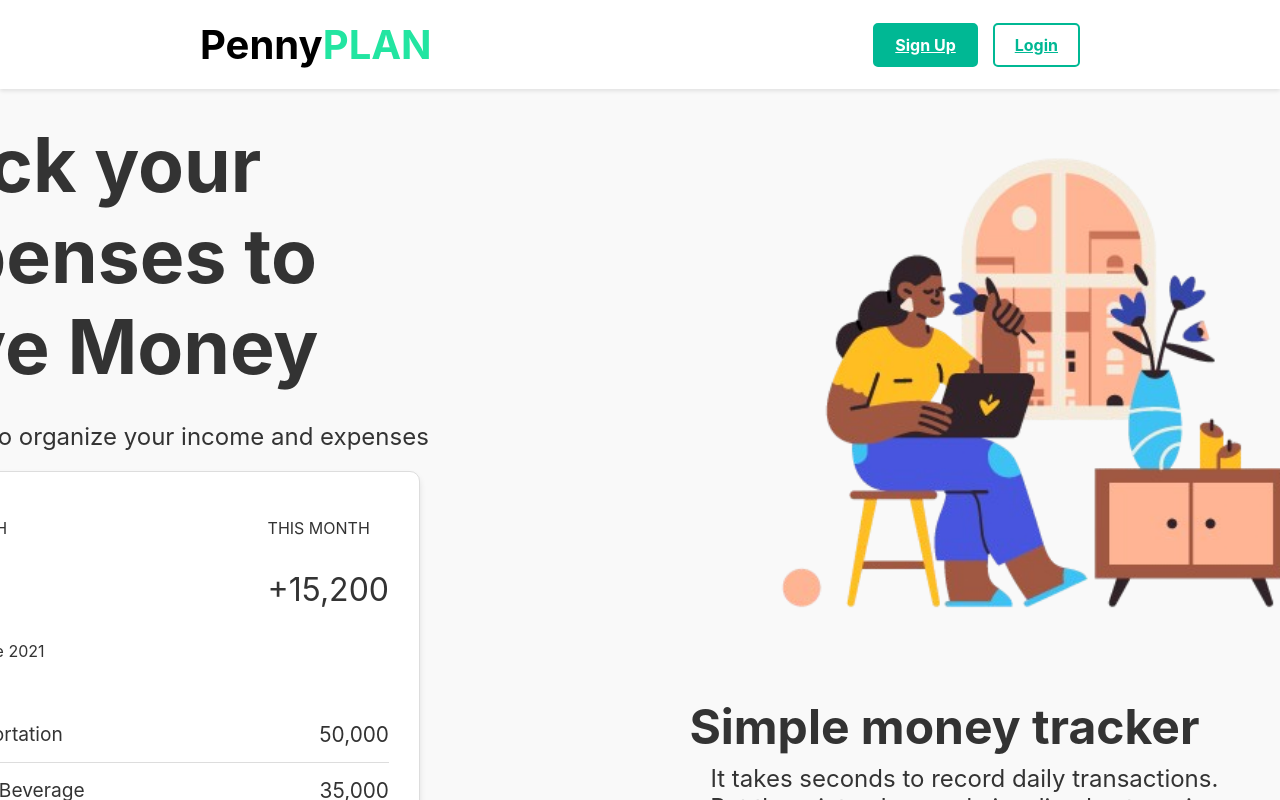
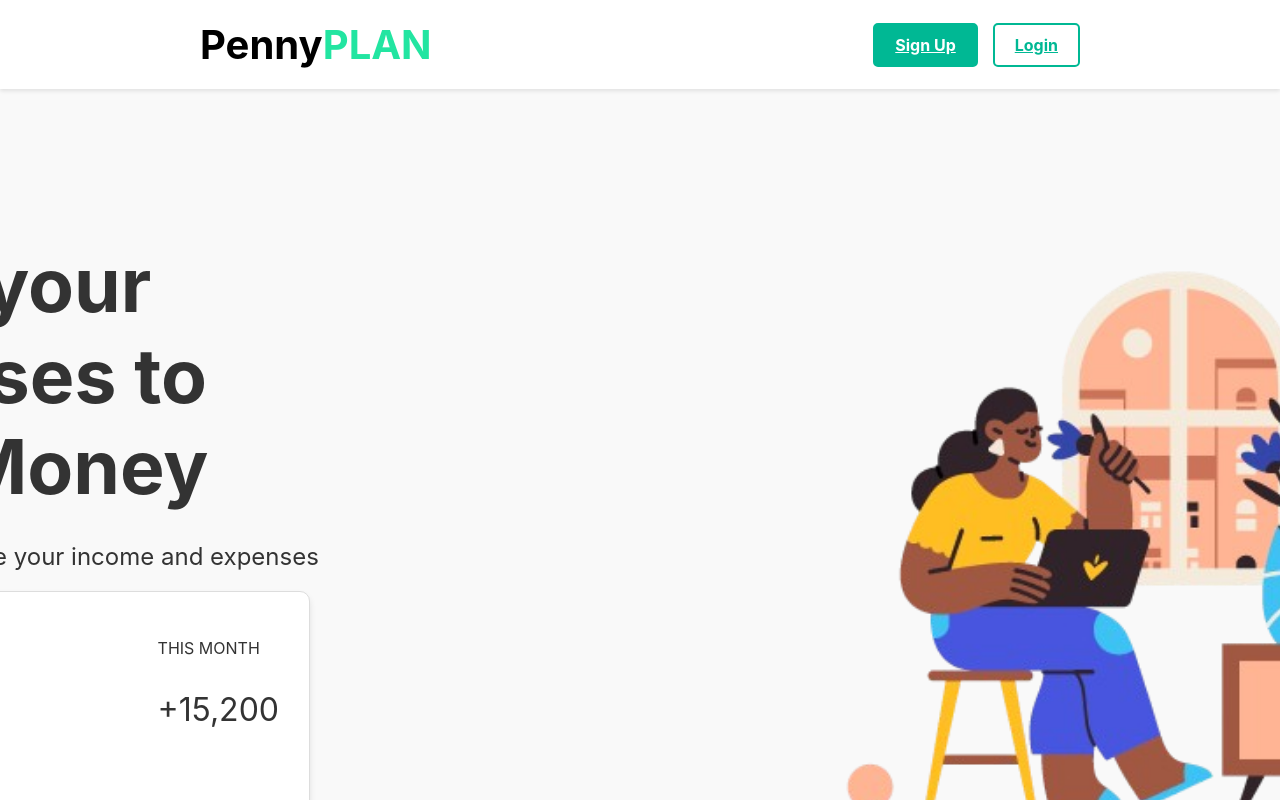
Before and after one commit to SubimGautam/Penny-Plan, a React (Create React App) app: page / in a window 1280 px wide. Built offline with nearby package versions, Linux system fonts and the light colour scheme.

Commit message:
Landing Page css update

```diff
--- a/src/LandingPage.module.css
+++ b/src/LandingPage.module.css
@@ -13,22 +13,6 @@ body {
   max-width: 1200px;
   margin: 0 auto;
   padding: 0 20px;
-}
-
-/* Header */
-.header {
-  display: flex;
-  justify-content: space-between;
-  align-items: center;
-  padding: 20px 0;
-}
-
-.header h1 {
-  margin: 0;
-  font-size: 2.5rem;
-  font-weight: bold;
-  color: #333;
-  margin-left: 150px;
 }
 
 .planHighlight {
@@ -79,12 +63,12 @@ body {
 .content h2 {
   font-size: 75px;
   margin-bottom: 10px;
-  margin-left: -190px;
-  margin-top: -30px;
+  margin-left: -300px;
+  margin-top: 90px;
 }
 
 .description {
-  margin-left: -190px;
+  margin-left: -300px;
   position: relative;
   font-size: 24px;
   width: auto;
@@ -93,14 +77,14 @@ body {
   margin: 0;
 }
 
-/* Expense Card */
+
 .expenseCard {
   background-color: white;
   border: 1px solid #ddd;
   padding: 30px;
   border-radius: 10px;
   max-width: 550px;
-  margin-left: -190px;
+  margin-left: -300px;
   box-shadow: 0px 4px 6px rgba(0, 0, 0, 0.1);
 }
 
@@ -139,7 +123,7 @@ body {
   font-size: 1.3rem;
 }
 
-/* Illustration */
+
 .illustration {
   flex: 1;
   transform: translateX(80px);
@@ -148,22 +132,22 @@ body {
 
 .image {
   position: absolute;
-  top: -30px;
-  left: 50px;
-  width: 750px;
+  top: 75px;
+  left: 200px;
+  width: 900px;
   height: auto;
 }
 
 .trackerTitle {
   font-size: 48px !important;
   position: relative;
-  top: 500px;
-  left: -10px;
+  top: 650px;
+  left: 220px;
 }
 
 .trackerDescription {
   position: relative;
-  top: 460px;
-  left: 10px;
+  top: 620px;
+  left: 220px;
   font-size: 24px !important;
 }
```
